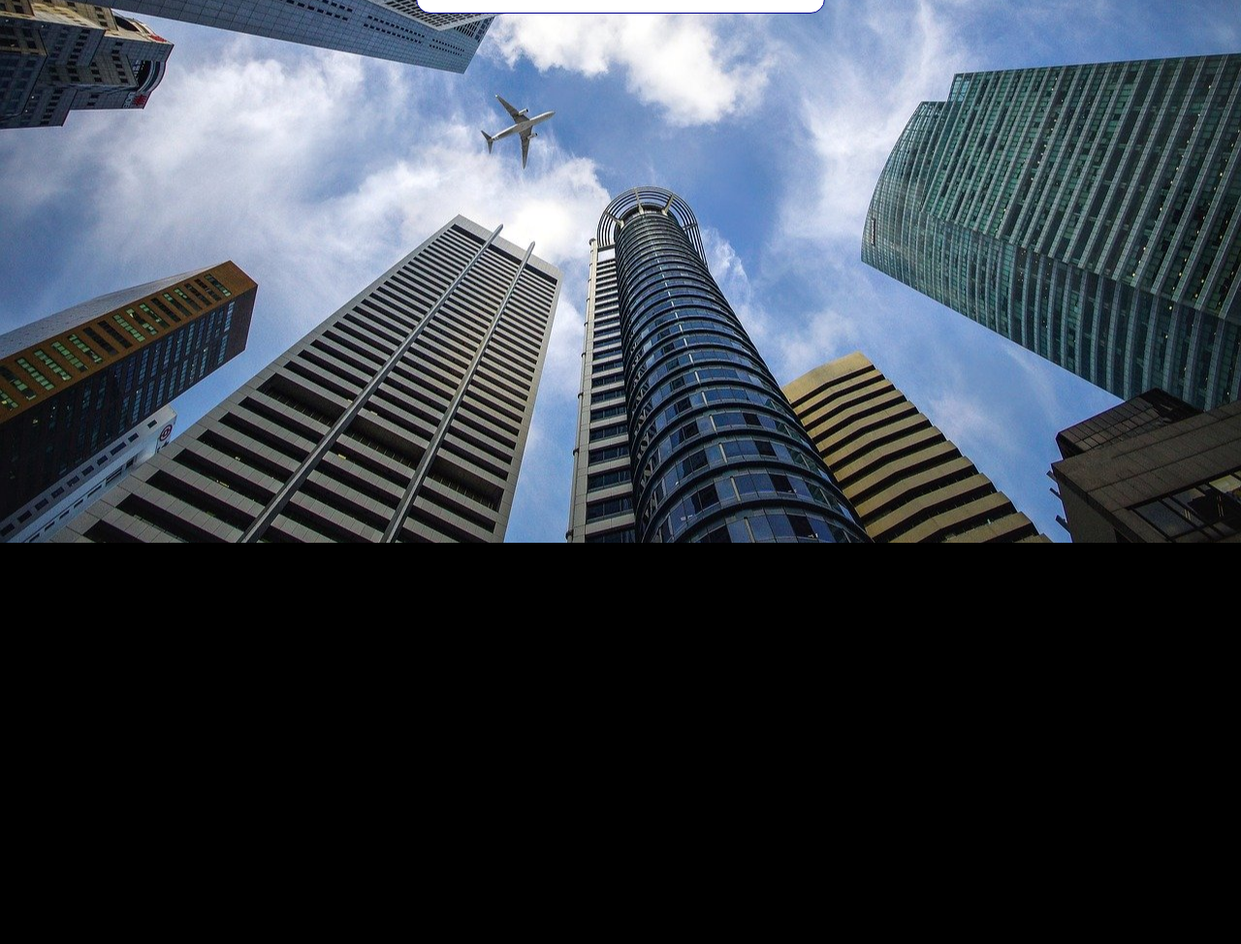
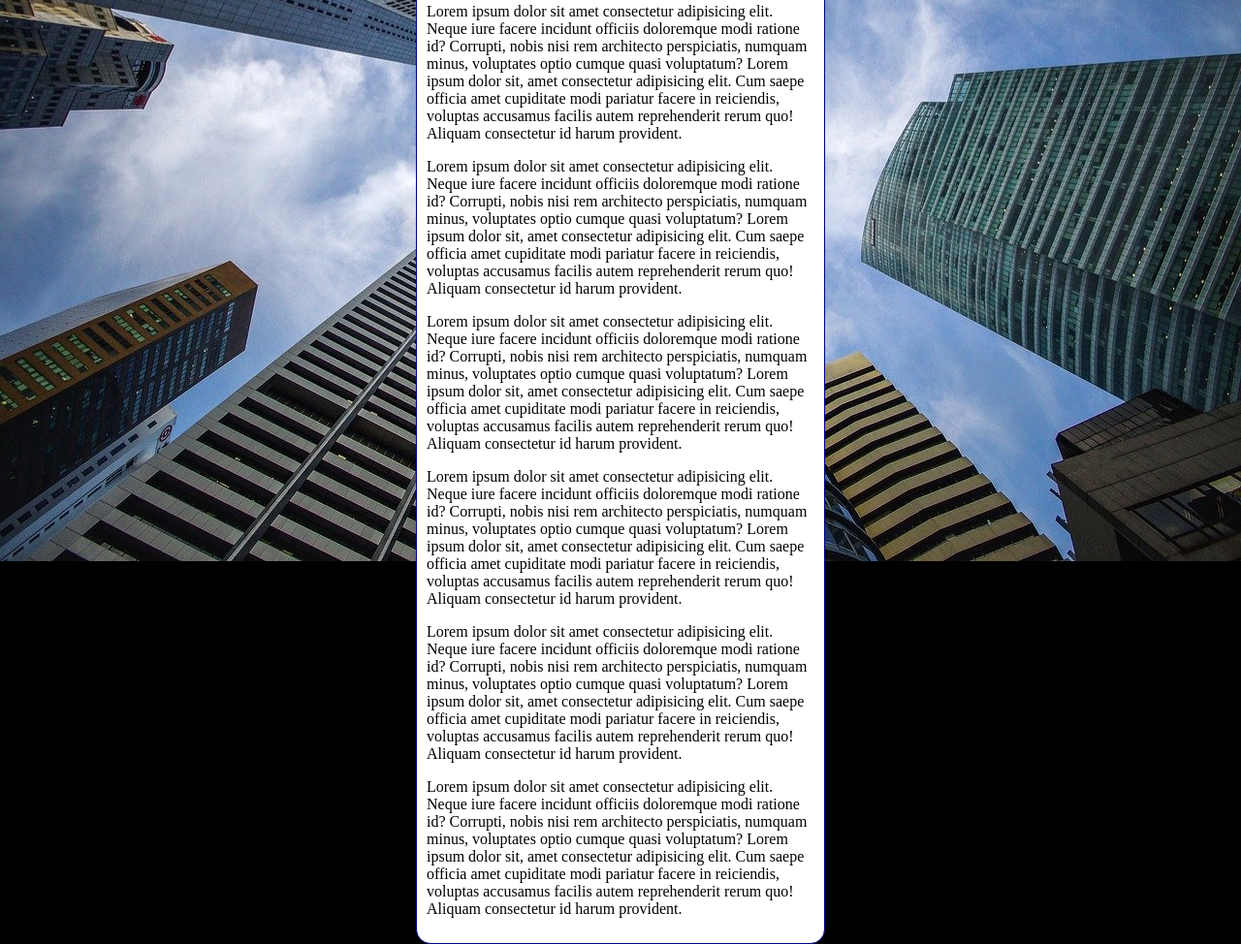
Before and after one commit to RafaRock1/html-css, a plain HTML site: page Exercicios/ex022/fundo006.html in a window 1280 px wide. Shown: the part 256-1230 px from the top of the page at 97% size. Before the commit the page ends 816 px from the top, so only its background shows below. Drawn offline with Linux system fonts and the light colour scheme.

Commit message:
Atualization

```diff
--- a/Exercicios/ex022/fundo006.html
+++ b/Exercicios/ex022/fundo006.html
@@ -29,6 +29,18 @@
     <main>
         <h1>Testando Imagens de Fundo</h1>
         <p>Lorem ipsum dolor sit amet consectetur adipisicing elit. Neque iure facere incidunt officiis doloremque modi ratione id? Corrupti, nobis nisi rem architecto perspiciatis, numquam minus, voluptates optio cumque quasi voluptatum? Lorem ipsum dolor sit, amet consectetur adipisicing elit. Cum saepe officia amet cupiditate modi pariatur facere in reiciendis, voluptas accusamus facilis autem reprehenderit rerum quo! Aliquam consectetur id harum provident.</p>
+
+        <p>Lorem ipsum dolor sit amet consectetur adipisicing elit. Neque iure facere incidunt officiis doloremque modi ratione id? Corrupti, nobis nisi rem architecto perspiciatis, numquam minus, voluptates optio cumque quasi voluptatum? Lorem ipsum dolor sit, amet consectetur adipisicing elit. Cum saepe officia amet cupiditate modi pariatur facere in reiciendis, voluptas accusamus facilis autem reprehenderit rerum quo! Aliquam consectetur id harum provident.</p>
+
+        <p>Lorem ipsum dolor sit amet consectetur adipisicing elit. Neque iure facere incidunt officiis doloremque modi ratione id? Corrupti, nobis nisi rem architecto perspiciatis, numquam minus, voluptates optio cumque quasi voluptatum? Lorem ipsum dolor sit, amet consectetur adipisicing elit. Cum saepe officia amet cupiditate modi pariatur facere in reiciendis, voluptas accusamus facilis autem reprehenderit rerum quo! Aliquam consectetur id harum provident.</p>
+
+        <p>Lorem ipsum dolor sit amet consectetur adipisicing elit. Neque iure facere incidunt officiis doloremque modi ratione id? Corrupti, nobis nisi rem architecto perspiciatis, numquam minus, voluptates optio cumque quasi voluptatum? Lorem ipsum dolor sit, amet consectetur adipisicing elit. Cum saepe officia amet cupiditate modi pariatur facere in reiciendis, voluptas accusamus facilis autem reprehenderit rerum quo! Aliquam consectetur id harum provident.</p>
+
+        <p>Lorem ipsum dolor sit amet consectetur adipisicing elit. Neque iure facere incidunt officiis doloremque modi ratione id? Corrupti, nobis nisi rem architecto perspiciatis, numquam minus, voluptates optio cumque quasi voluptatum? Lorem ipsum dolor sit, amet consectetur adipisicing elit. Cum saepe officia amet cupiditate modi pariatur facere in reiciendis, voluptas accusamus facilis autem reprehenderit rerum quo! Aliquam consectetur id harum provident.</p>
+
+        <p>Lorem ipsum dolor sit amet consectetur adipisicing elit. Neque iure facere incidunt officiis doloremque modi ratione id? Corrupti, nobis nisi rem architecto perspiciatis, numquam minus, voluptates optio cumque quasi voluptatum? Lorem ipsum dolor sit, amet consectetur adipisicing elit. Cum saepe officia amet cupiditate modi pariatur facere in reiciendis, voluptas accusamus facilis autem reprehenderit rerum quo! Aliquam consectetur id harum provident.</p>
+
+        <p>Lorem ipsum dolor sit amet consectetur adipisicing elit. Neque iure facere incidunt officiis doloremque modi ratione id? Corrupti, nobis nisi rem architecto perspiciatis, numquam minus, voluptates optio cumque quasi voluptatum? Lorem ipsum dolor sit, amet consectetur adipisicing elit. Cum saepe officia amet cupiditate modi pariatur facere in reiciendis, voluptas accusamus facilis autem reprehenderit rerum quo! Aliquam consectetur id harum provident.</p>
     </main>
 </body>
 </html>
```
